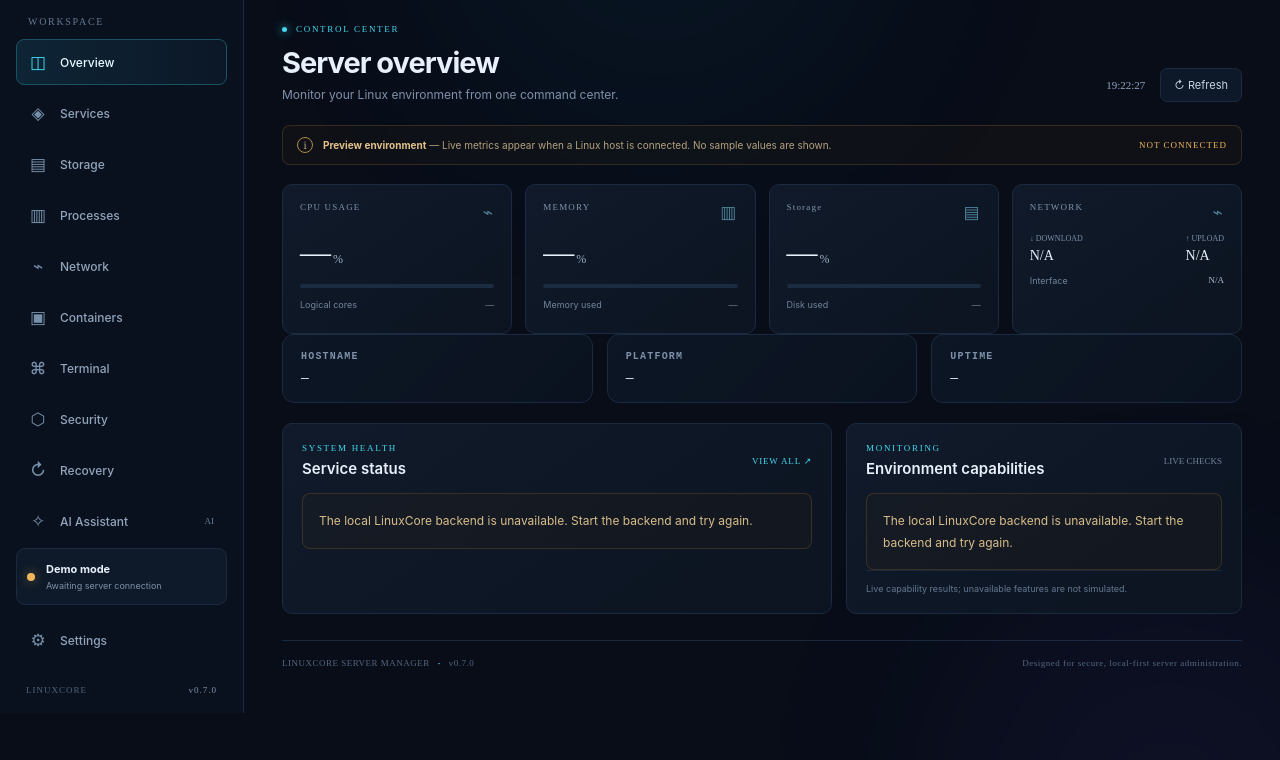
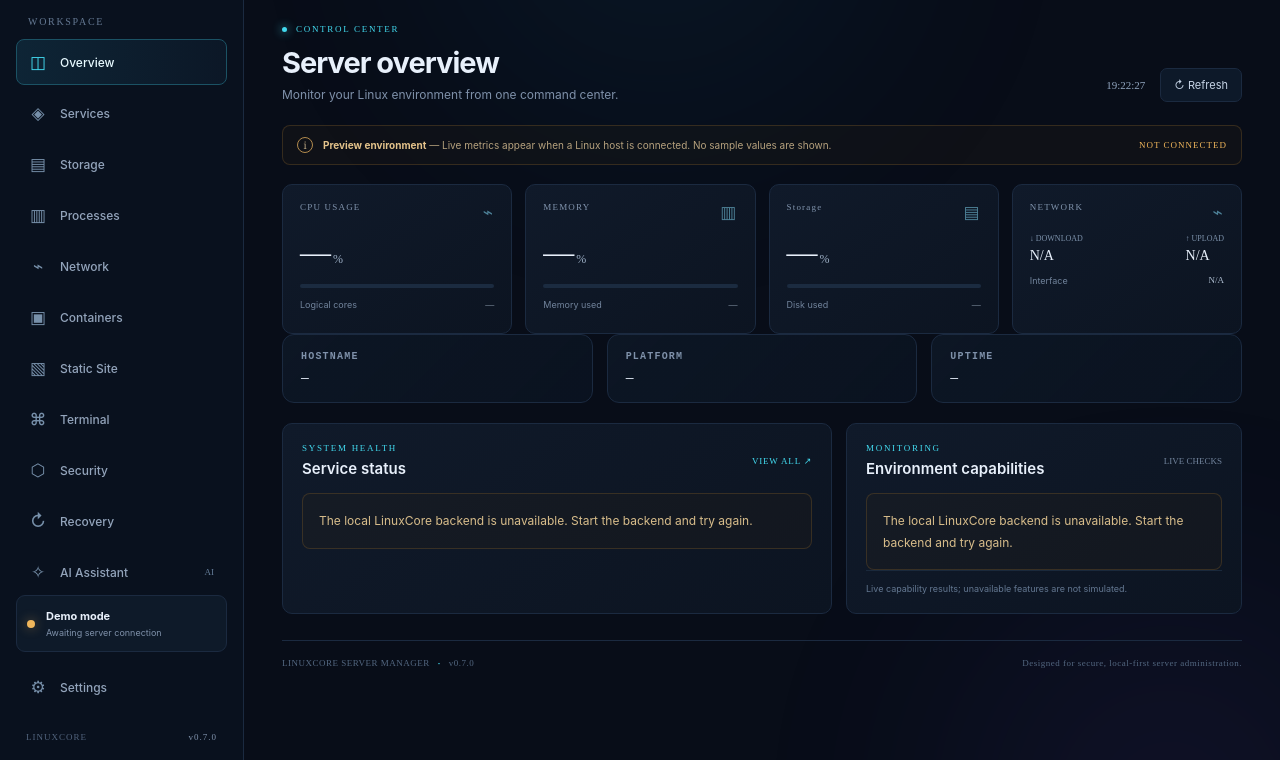
Before and after one commit to ichigoadam212/Linux-Server-Maneger, a plain HTML site: page frontend/index.html in a window 1280 px wide. Shown: the part 87-847 px from the top of the page. Before the commit the page ends 800 px from the top, so only its background shows below. Drawn offline with Linux system fonts and the light colour scheme; no server answers.

Commit message:
Add Static Site navigation and refresh its asset

```diff
--- a/frontend/index.html
+++ b/frontend/index.html
@@ -31,6 +31,7 @@
         <button class="nav-item" data-page="processes"><i>▥</i><span data-i18n="processes">Processes</span></button>
         <button class="nav-item" data-page="network"><i>⌁</i><span data-i18n="networkPage">Network</span></button>
         <button class="nav-item" data-page="containers"><i>▣</i><span data-i18n="containers">Containers</span></button>
+        <button class="nav-item" data-page="staticSite"><i>▧</i><span data-i18n="staticSite">Static Site</span></button>
         <button class="nav-item" data-page="terminal"><i>⌘</i><span data-i18n="terminal">Terminal</span></button>
         <button class="nav-item" data-page="security"><i>⬡</i><span data-i18n="security">Security</span></button>
         <button class="nav-item" data-page="recovery"><i>↻</i><span data-i18n="recovery">Recovery</span></button>
@@ -73,5 +74,5 @@
       <footer class="footer"><span>LINUXCORE SERVER MANAGER <b>·</b> v0.7.0</span><span data-i18n="footerNote">Designed for secure, local-first server administration.</span></footer>
     </main>
   </div>
-  <div id="toast" role="status"></div><script src="app.js?v=0.7.2" defer></script>
+  <div id="toast" role="status"></div><script src="app.js?v=0.7.3" defer></script>
 </body></html>
```
